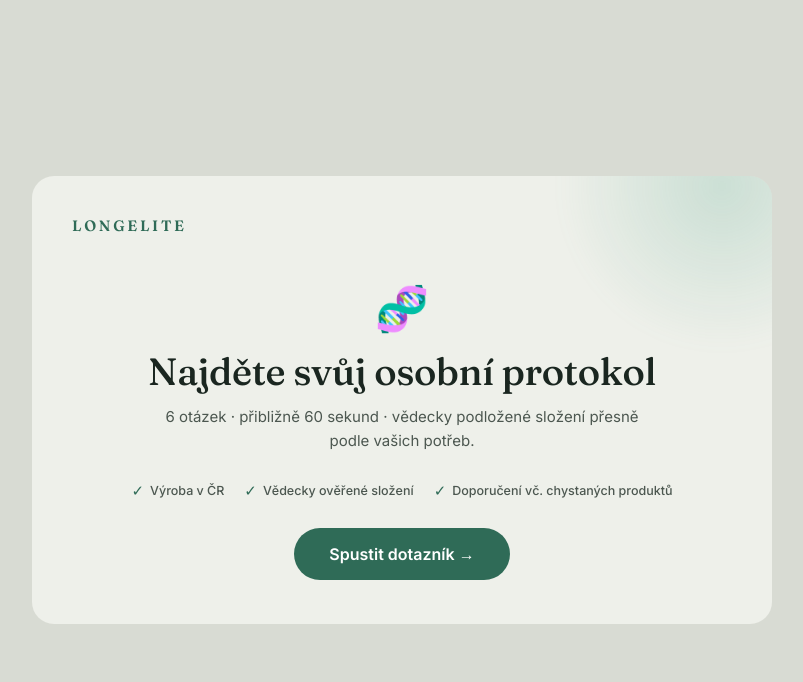
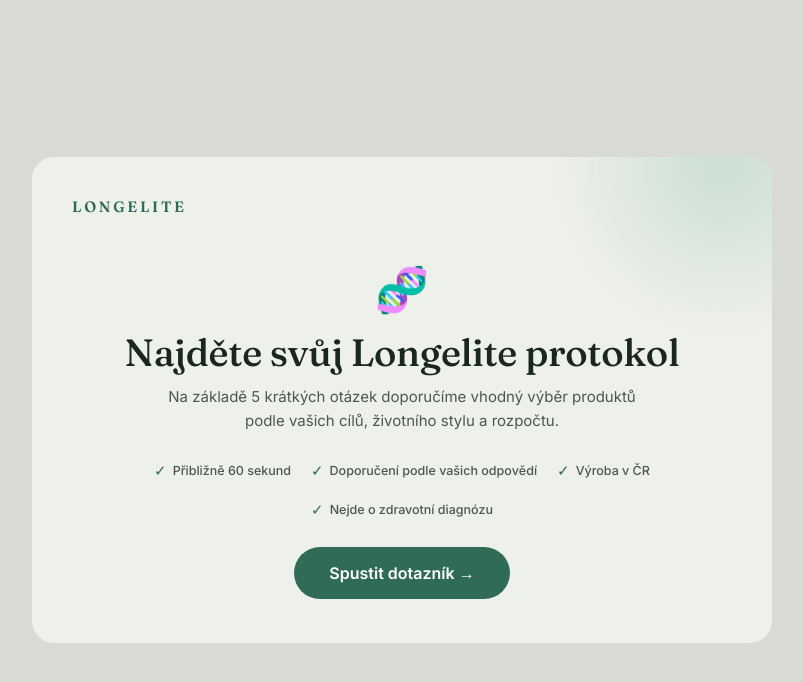
Before and after one commit to JSilhan76/Kviz, a plain HTML site: page kviz-v7.html in a window 1280 px wide. Shown: the whole page, without its empty margins (238-1041 px from the left). Drawn offline with Linux system fonts and the light colour scheme.

Commit message:
Add files via upload

```diff
--- a/kviz-v7.html
+++ b/kviz-v7.html
@@ -772,63 +772,63 @@
       url: 'https://www.longelite.com/pure-glycine/',
       img: 'https://cdn.myshoptet.com/usr/www.longelite.com/user/shop/big/48-4_pure-glycine.jpg?69a7eeba',
       tags: ['spanek', 'regenerace', 'dlouhodobe_zdravi', 'plet', 'sedavy'],
-      reason: 'Čistý glycin zlepší hloubku spánku, podpoří tvorbu kolagenu a ochrání tělo před oxidačním stresem.' },
+      reason: 'Pure Glycine podporuje noční regeneraci a tvorbu kolagenu. Obsahuje glycin – aminokyselinu zkoumanou v oblasti spánkové kvality a ochrany buněk před oxidačním stresem.' },
 
     { id: 'magnesium', name: 'Magnesium Boost', price: '629 Kč', bestseller: true, code: 'LMAG',
       shoptetId: 63, shoptetPriceId: 63,
       url: 'https://www.longelite.com/magnesium-boost/',
       img: 'https://cdn.myshoptet.com/usr/www.longelite.com/user/shop/big/63_magnesium-boost.jpg?69a7eced',
       tags: ['spanek', 'stres', 'energie', 'regenerace', 'dlouhodobe_zdravi', 'sedavy'],
-      reason: 'Hořčík bisglycinát + B6 – klidnější spánek, méně stresu a lepší regenerace nervového systému.' },
+      reason: 'Hořčík bisglycinát + B6 pro klidnější večery, lepší zvládání stresu a podporu nervového systému.' },
 
     { id: 'fiber', name: 'Fiber Complex', price: '990 Kč', code: 'LFC',
       shoptetId: 86, shoptetPriceId: 98,
       url: 'https://www.longelite.com/fiber-complex/',
       img: 'https://cdn.myshoptet.com/usr/www.longelite.com/user/shop/big/86_vizu-20boza-20fiber-20complex-20web.png?6a020349',
       tags: ['traveni', 'metabolismus', 'sedavy'],
-      reason: 'Prémiová vláknina pro klidné trávení, zdravý mikrobiom a stabilní hladinu cukru v krvi.' },
+      reason: 'Prémiová vláknina pro pohodlné trávení, zdravý mikrobiom a vyrovnaný metabolismus.' },
 
     { id: 'cognitive', name: 'Cognitive Support', price: '1 089 Kč', code: 'LCS',
       shoptetId: 77, shoptetPriceId: 89,
       url: 'https://www.longelite.com/longelite-cognitive-support-80-capsules/',
       img: 'https://cdn.myshoptet.com/usr/www.longelite.com/user/shop/big/77_cognitive-final2.png?6a00cc85',
       tags: ['soustredeni', 'energie', 'prace', 'dlouhodobe_zdravi'],
-      reason: 'Vědecky ověřená kombinace pro lepší paměť, soustředění a mentální výkon – dnes i za 20 let.' },
+      reason: 'Formulace zaměřená na paměť, soustředění a mentální výkon. Obsahuje látky dlouhodobě zkoumané v oblasti kognitivní podpory a zdraví mozku.' },
 
     { id: 'glucose', name: 'Glucose Control', price: '1 089 Kč', code: 'LGLU',
       shoptetId: 66, shoptetPriceId: 66,
       url: 'https://www.longelite.com/glucose-control/',
       img: 'https://cdn.myshoptet.com/usr/www.longelite.com/user/shop/big/66-4_glucose-control.jpg?69a7ee89',
       tags: ['metabolismus', 'energie', 'sedavy', 'dlouhodobe_zdravi'],
-      reason: 'Berberin + skořice + chrom pro stabilní krevní cukr a vyrovnanou energii bez odpoledních propadů.' },
+      reason: 'Berberin + skořice + chrom – kombinace pro metabolické zdraví a vyrovnanou energetickou bilanci po jídle.' },
 
     { id: 'skin', name: 'Skin Protect & Repair', price: '1 150 Kč', code: 'LSKN',
       shoptetId: 57, shoptetPriceId: 57,
       url: 'https://www.longelite.com/skin-protect-repair/',
       img: 'https://cdn.myshoptet.com/usr/www.longelite.com/user/shop/big/57-4_skin-protect-repair.jpg?69a7eece',
       tags: ['plet', 'dlouhodobe_zdravi'],
-      reason: 'Astaxanthin + vitamin C chrání pleť zevnitř, zpomalují viditelné stárnutí a podporují tvorbu kolagenu.' },
+      reason: 'Astaxanthin + vitamin C pro vnitřní péči o pleť a ochranu buněk před oxidačním stresem. Podporuje přirozenou tvorbu kolagenu.' },
 
     { id: 'sleep', name: 'Sleep Complex', price: '1 169 Kč', bestseller: true, code: 'LSLP',
       shoptetId: 54, shoptetPriceId: 54,
       url: 'https://www.longelite.com/sleep-complex/',
       img: 'https://cdn.myshoptet.com/usr/www.longelite.com/user/shop/big/54-4_sleep-complex.jpg?69a7f0f2',
       tags: ['spanek', 'stres', 'regenerace'],
-      reason: 'Usneš rychleji, prospíš hlouběji a vstaneš odpočatý/á – bez návyku a bez ráního obluzení.' },
+      reason: 'Komplexní noční formulace pro snadnější usínání a klidnější spánek. Bez ranní otupělosti.' },
 
     { id: 'menopause', name: 'Menopause Support', price: '1 249 Kč', code: 'LMS',
       shoptetId: 80, shoptetPriceId: 92,
       url: 'https://www.longelite.com/menopause-support-80-capsules/',
       img: 'https://cdn.myshoptet.com/usr/www.longelite.com/user/shop/big/80_menopause.png?6a00c066',
       tags: ['menopauza', 'spanek', 'stres', 'dlouhodobe_zdravi'],
-      reason: 'Bez hormonů zklidní návaly, podpoří spánek a náladu – navrženo speciálně pro perimenopauzu a menopauzu.' },
+      reason: 'Cílená formulace pro ženy v perimenopauze a menopauze. Bez hormonů, zaměřena na spánek, náladu a celkovou pohodu.' },
 
     { id: 'matcha', name: 'Matcha Protein', price: '1 090 Kč', group: 'matcha', code: 'LMP',
       shoptetId: 92, shoptetPriceId: 104,
       url: 'https://www.longelite.com/matcha-protein/',
       img: 'https://cdn.myshoptet.com/usr/www.longelite.com/user/shop/big/92_vizu-20doypack-20matcha-20protein-20800g-20web.png?6a1421b9',
       tags: ['protein', 'regenerace', 'energie', 'soustredeni', 'sport', 'prace'],
-      reason: 'Syrovátkový protein s japonskou matchou – regenerace svalů a jemná mentální energie z L-theaninu.' },
+      reason: 'Syrovátkový protein s japonskou matchou – podpora regenerace svalů a přirozená mentální energie z L-theaninu.' },
 
     { id: 'matchacoco', name: 'Matcha–Coco Protein', price: '1 190 Kč', group: 'matcha', code: 'LMCP',
       shoptetId: 95, shoptetPriceId: 107,
@@ -842,7 +842,7 @@
       url: 'https://www.longelite.com/post-workout-complex/',
       img: 'https://cdn.myshoptet.com/usr/www.longelite.com/user/shop/big/60_vizu-20doypack-20post-20workout-20complex-201200-20g-20skorice-20web.png?6a01f9c2',
       tags: ['regenerace', 'sport', 'energie', 'dlouhodobe_zdravi'],
-      reason: 'Protein + kreatin + kolagen – komplexní podpora regenerace, svalové hmoty a zdraví kloubů.' },
+      reason: 'Protein + kreatin + kolagen – komplexní podpora regenerace a zdraví pohybového aparátu po fyzické zátěži.' },
 
     { id: 'postworkoutv', name: 'Post Workout Complex – vanilka', price: '1 490 Kč', group: 'postworkout', code: 'LPWCV',
       shoptetId: 83, shoptetPriceId: 95,
@@ -893,46 +893,28 @@
       ]
     },
 
-    // Q2: Co vás trápí (multi, unlimited)
-    { type: 'multi', cols: 1, eyebrow: 'CO VÁS TRÁPÍ',
-      q: 'Co vás aktuálně nejvíce trápí?',
+    // Q2: Co vás trápí a chcete podpořit (multi, unlimited) — sloučeno z původního Q2+Q3
+    { type: 'multi', cols: 1, eyebrow: 'VAŠE CÍLE A POTÍŽE',
+      q: 'Co vás aktuálně trápí nebo chcete podpořit?',
       sub: 'Vyberte vše, co se vás týká.',
       opts: [
-        { label: 'Horší spánek, časté buzení, obtížné usínání',      tags: { spanek: 4, stres: 2 } },
-        { label: 'Stres, napětí, horší psychická odolnost',          tags: { stres: 4, spanek: 2 } },
-        { label: 'Únava, kolísání energie během dne',                tags: { energie: 4, metabolismus: 2 } },
-        { label: 'Horší soustředění, mentální výkon, práce hlavou',  tags: { soustredeni: 4, prace: 3, energie: 2 } },
-        { label: 'Trávení, nadýmání, nepravidelná stolice',          tags: { traveni: 4, metabolismus: 2 } },
-        { label: 'Chutě na sladké, výkyvy energie po jídle',        tags: { metabolismus: 4, energie: 2, sedavy: 1 } },
-        { label: 'Regenerace po sportu nebo fyzické zátěži',         tags: { regenerace: 4, sport: 3, energie: 1 } },
-        { label: 'Sportovní výkon',                                   tags: { sport: 4, regenerace: 2, energie: 1 } },
-        { label: 'Pleť, UV zátěž, ochrana kůže',                    tags: { plet: 4, dlouhodobe_zdravi: 1 } },
-        { label: 'Klouby, šlachy nebo pohybový aparát',              tags: { pohybovy_aparat: 4, regenerace: 2, zanet: 2 } },
-        { label: 'Jsem v perimenopauze nebo menopauze',              tags: { menopauza: 5, spanek: 2, stres: 2 }, menopausaOnly: true },
-        { label: 'Chci podpořit dlouhodobé zdraví a prevenci',       tags: { dlouhodobe_zdravi: 4, regenerace: 1, energie: 1 }, longTermHealth: true }
+        { label: 'Spánek – hůře usínám nebo se budím',              tags: { spanek: 7, stres: 3 } },
+        { label: 'Stres, napětí a psychická odolnost',               tags: { stres: 7, soustredeni: 2, spanek: 2 } },
+        { label: 'Únava a kolísání energie',                         tags: { energie: 7, metabolismus: 3 } },
+        { label: 'Soustředění, paměť a mentální výkon',             tags: { soustredeni: 7, prace: 6, energie: 3 } },
+        { label: 'Trávení, nadýmání a příjem vlákniny',             tags: { traveni: 7, metabolismus: 3 } },
+        { label: 'Metabolické zdraví (chutě, výkyvy energie po jídle)', tags: { metabolismus: 7, energie: 3, sedavy: 2 } },
+        { label: 'Regenerace a zotavení po sportu',                  tags: { regenerace: 7, sport: 6, energie: 1 } },
+        { label: 'Sportovní výkon a svalový rozvoj',                 tags: { sport: 6, regenerace: 3, protein: 2, energie: 1 } },
+        { label: 'Vzhled a ochrana pleti',                           tags: { plet: 7, dlouhodobe_zdravi: 2 } },
+        { label: 'Klouby, šlachy a pohybový aparát',                 tags: { pohybovy_aparat: 7, regenerace: 3, zanet: 3 } },
+        { label: 'Doplnit kvalitní protein',                         tags: { protein: 5, sport: 3, regenerace: 2 } },
+        { label: 'Jsem v perimenopauze nebo menopauze',              tags: { menopauza: 7, spanek: 2, stres: 2 }, menopausaOnly: true },
+        { label: 'Dlouhodobé zdraví a prevence stárnutí',            tags: { dlouhodobe_zdravi: 7, regenerace: 2, energie: 2 }, longTermHealth: true }
       ]
     },
 
-    // Q3: Co chcete podpořit (multi, unlimited)
-    { type: 'multi', cols: 1, eyebrow: 'CO CHCETE PODPOŘIT',
-      q: 'Co chcete podpořit?',
-      sub: 'Vyberte vše, co vás zajímá.',
-      opts: [
-        { label: 'Lépe spát a večer se zklidnit',              tags: { spanek: 3, stres: 2 } },
-        { label: 'Zvládat stres a mentální zátěž',             tags: { stres: 3, soustredeni: 2 } },
-        { label: 'Mít stabilnější energii během dne',          tags: { energie: 3, metabolismus: 2 } },
-        { label: 'Podpořit mozek, paměť a soustředění',       tags: { soustredeni: 3, prace: 3, energie: 1 } },
-        { label: 'Podpořit metabolické zdraví',                tags: { metabolismus: 3, sedavy: 1 } },
-        { label: 'Zlepšit trávení a příjem vlákniny',         tags: { traveni: 3, metabolismus: 1 } },
-        { label: 'Lépe regenerovat po sportu',                 tags: { regenerace: 3, sport: 3 } },
-        { label: 'Doplnit kvalitní protein',                   tags: { protein: 3, sport: 2, regenerace: 2 } },
-        { label: 'Podpořit vzhled a ochranu pleti',           tags: { plet: 3, dlouhodobe_zdravi: 1 } },
-        { label: 'Pohybový aparát a klouby',                   tags: { pohybovy_aparat: 3, regenerace: 1, zanet: 1 } },
-        { label: 'Podpořit dlouhodobé zdraví',                 tags: { dlouhodobe_zdravi: 3, energie: 1, regenerace: 1 }, longTermHealth: true }
-      ]
-    },
-
-    // Q4: Životní styl (single)
+    // Q3: Životní styl (single)
     { type: 'single', cols: 1, eyebrow: 'ŽIVOTNÍ STYL',
       q: 'Který popis vás nejlépe vystihuje?',
       sub: '',
@@ -977,12 +959,13 @@
     step = 0; answers = {}; gender = null; ageTag = null; budgetMaxPrice = 99999;
     app.innerHTML = '<div class="lng-intro">'
       + '<span class="lng-intro-icon">🧬</span>'
-      + '<h1>Najděte svůj osobní protokol</h1>'
-      + '<p>6 otázek · přibližně 60 sekund · vědecky podložené složení přesně podle vašich potřeb.</p>'
+      + '<h1>Najděte svůj Longelite protokol</h1>'
+      + '<p>Na základě 5 krátkých otázek doporučíme vhodný výběr produktů podle vašich cílů, životního stylu a rozpočtu.</p>'
       + '<div class="lng-trust">'
+      + '<div class="lng-trust-item"><span>✓</span><span>Přibližně 60 sekund</span></div>'
+      + '<div class="lng-trust-item"><span>✓</span><span>Doporučení podle vašich odpovědí</span></div>'
       + '<div class="lng-trust-item"><span>✓</span><span>Výroba v ČR</span></div>'
-      + '<div class="lng-trust-item"><span>✓</span><span>Vědecky ověřené složení</span></div>'
-      + '<div class="lng-trust-item"><span>✓</span><span>Doporučení vč. chystaných produktů</span></div>'
+      + '<div class="lng-trust-item"><span>✓</span><span>Nejde o zdravotní diagnózu</span></div>'
       + '</div>'
       + '<button type="button" class="lng-btn lng-btn--primary lng-btn--large" id="lngStart">Spustit dotazník →</button>'
       + '</div>';
@@ -1045,8 +1028,8 @@
 
   function computeTagScores() {
     var raw = {};
-    // Q2 (pain), Q3 (goals), Q4 (lifestyle)
-    [2, 3, 4].forEach(function(qi) {
+    // Q2 (cíle+potíže sloučeně), Q3 (životní styl)
+    [2, 3].forEach(function(qi) {
       var Q    = QUESTIONS[qi];
       var opts = getOpts(Q);
       var sel  = answers[qi] || [];
@@ -1102,7 +1085,7 @@
     var isAgeOver40  = (ageTag === 'age_40_49' || ageTag === 'age_50_59' || ageTag === 'age_60_plus');
     var isAgeOver50  = (ageTag === 'age_50_59' || ageTag === 'age_60_plus');
     var isAgeOver60  = (ageTag === 'age_60_plus');
-    var totalSel     = (answers[2] || []).length + (answers[3] || []).length;
+    var totalSel     = (answers[2] || []).length;
 
     // Longelite Science-Based Multivitamin (coming soon)
     if (isAgeOver50 || (s['dlouhodobe_zdravi'] || 0) > 0 || totalSel >= 3) {
@@ -1152,12 +1135,10 @@
     var s = computeTagScores();
 
     // Longevity bonus
-    var totalSel = (answers[2] || []).length + (answers[3] || []).length;
-    var lthSelected = [0, 1].some(function(qi) {
-      var qIdx = qi === 0 ? 2 : 3;
-      var opts  = getOpts(QUESTIONS[qIdx]);
-      var selArr = answers[qIdx] || [];
-      return selArr.some(function(oi) { return opts[oi] && opts[oi].longTermHealth; });
+    var totalSel = (answers[2] || []).length;
+    var lthOpts  = getOpts(QUESTIONS[2]);
+    var lthSelected = (answers[2] || []).some(function(oi) {
+      return lthOpts[oi] && lthOpts[oi].longTermHealth;
     });
     var longevityMult = (totalSel >= 3 || lthSelected) ? 1.25 : 1.15;
 
@@ -1277,7 +1258,7 @@
           // Derive state
           if (step === 0) { ageTag = opts[idx].ageTag || null; }
           if (step === 1) { gender = opts[idx].gVal   || null; }
-          if (step === 5) { budgetMaxPrice = opts[idx].maxPrice || 99999; }
+          if (step === 4) { budgetMaxPrice = opts[idx].maxPrice || 99999; }
           if (!lastQ) setTimeout(nextStep, 280);
           else renderQuestion();
         } else {
@@ -1449,9 +1430,16 @@
       html += '</div></div>';
     }
 
+    // Disclaimer
+    html += '<div style="background:rgba(26,38,32,.04);border-radius:10px;padding:12px 16px;margin:24px 0 12px;font-size:12px;color:var(--ink-soft);line-height:1.6;">'
+      + '<strong>Upozornění:</strong> Tento dotazník neslouží k diagnostice ani léčbě. Doporučení vychází výhradně z vašich odpovědí a slouží k výběru vhodných doplňků stravy. '
+      + 'Doplňky stravy nenahrazují pestrou a vyváženou stravu. Pokud užíváte léky nebo máte zdravotní obtíže, konzultujte užívání s lékařem. '
+      + 'Odpovědi nejsou ukládány k vaší identitě.'
+      + '</div>';
+
     // Trust/social bar
     html += '<div class="lng-social">'
-      + '<div class="lng-social-item">✓ <strong>Vědecky ověřené složení</strong></div>'
+      + '<div class="lng-social-item">✓ <strong>Formulace na vědeckém základu</strong></div>'
       + '<div class="lng-social-item">✓ <strong>Výroba v ČR</strong></div>'
       + '<div class="lng-social-item">✓ <strong>Doprava zdarma od 2 000 Kč</strong></div>'
       + '</div>';
```
